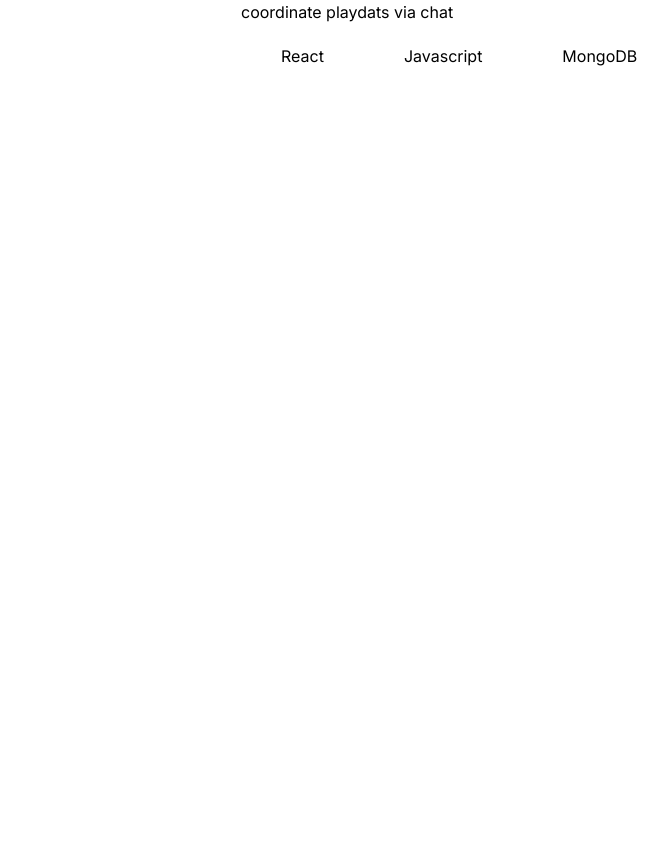
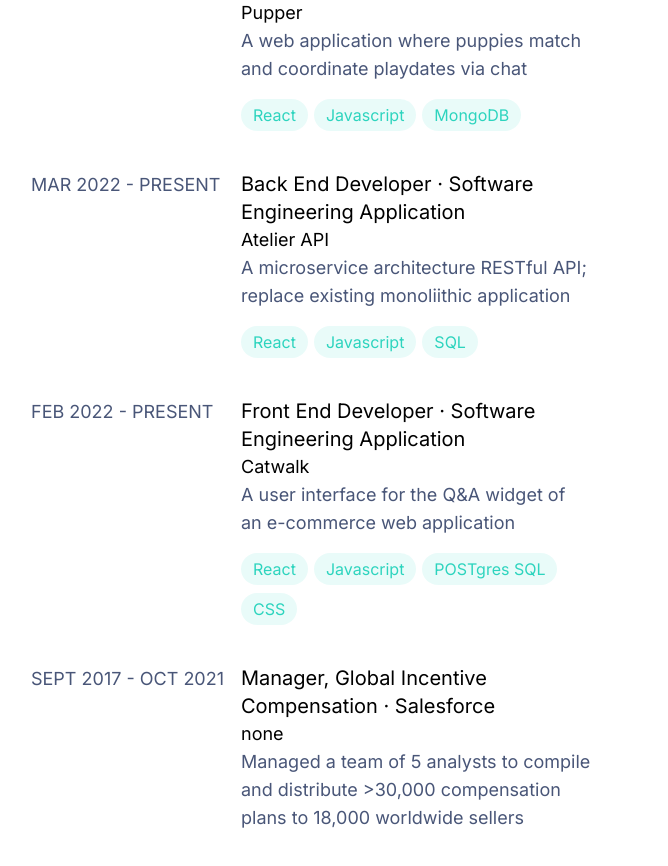
Before and after one commit to L-Chew/Personal-Portfolio, a React app: page / in a window 1280 px wide. Shown: the part 1572-2438 px from the top of the page, without its empty margins (609-1277 px from the left). Before the commit the page ends 1640 px from the top, so only its background shows below. Built offline with nearby package versions, Linux system fonts and the light colour scheme; the HTML template or start-up script is replaced by a standard one.

Commit message:
Experience: updated experience section using array.prototype.map method; updated filled in information; updated css

```diff
--- a/client/src/Components/Experience.jsx
+++ b/client/src/Components/Experience.jsx
@@ -1,30 +1,89 @@
 import React from 'react';
 
 const Experience = () => {
+  const experiences = [
+    {
+      'key': 1,
+      'year': 'APR 2022  -  PRESENT',
+      'company': 'Software Engineering Application',
+      'role': 'Full Stack Developer',
+      'application': 'Pupper',
+      'description': 'A web application where puppies match and coordinate playdates via chat',
+      'techStack': ['React', 'Javascript', 'MongoDB']
+    },
+    {
+      'key': 2,
+      'year': 'MAR 2022  -  PRESENT',
+      'company': 'Software Engineering Application',
+      'role': 'Back End Developer',
+      'application': 'Atelier API',
+      'description': 'A microservice architecture RESTful API; replace existing monoliithic application',
+      'techStack': ['React', 'Javascript', 'SQL']
+    },
+    {
+      'key': 3,
+      'year': 'FEB 2022  -  PRESENT',
+      'company': 'Software Engineering Application',
+      'role': 'Front End Developer',
+      'application': 'Catwalk',
+      'description': 'A user interface for the Q&A widget of an e-commerce web application',
+      'techStack': ['React', 'Javascript', 'POSTgres SQL', 'CSS']
+    },
+    {
+      'key': 4,
+      'year': 'SEPT 2017  -  OCT 2021',
+      'company': 'Salesforce',
+      'role': 'Manager, Global Incentive Compensation',
+      'application': null,
+      'description': 'Managed a team of 5 analysts to compile and distribute >30,000 compensation plans to 18,000 worldwide sellers',
+      'techStack': null
+    },
+  ]
+
   return (
     <div>
-      <div className='flex text-3xl my-10' align-left>Experience</div>
+      <div className='flex my-12 text-3xl text-[#2DD4BE]'>Experience</div>
       <div>
         <ol>
-          <li>
+          {experiences.map(experience => (
+            <li key={experience.key} className='mb-10'>
             <div className='grid grid-cols-8'>
-              <div className='col-start-1 col-span-3'>
-                2022 - Present
+              <div className='col-start-1 col-span-3 text-[#495678] text-lg'>
+                {experience.year}
               </div>
               <div className='col-start-4 col-span-9'>
-                Software Engineer, Full Stack - Software Engineering Applications
-                Pupper
-                A web application where puppies match and coordinate playdats via chat
+                <h3 className='leading-snug text-xl'>
+                  <div>
+                    <span>
+                    {experience.role} ·
+                    {' '}
+                      <span>
+                       {experience.company}
+                      </span>
+                    </span>
+                  </div>
+                </h3>
+                <span className='text-lg'>
+                  {experience.application === null ? 'none' : experience.application}
+                </span>
+                <p className='text-[#495678] text-lg'>
+                  {experience.description}
+                </p>
                 <div>
-                  <ul className='flex flex-row pt-5'>
-                    <li className='px-10'>React</li>
-                    <li className='px-10'>Javascript</li>
-                    <li className='px-10'>MongoDB</li>
+                  <ul className='flex mt-2 flex flex-wrap'>
+                    {experience.techStack ? (experience.techStack).map(techStack => (
+                      <li key={techStack} className='mr-1.5 mt-2'>
+                        <div className='flex items-center rounded-full bg-[#2DD4BE] bg-opacity-10 px-3 py-1 text-[#2DD4BE]'>
+                          {techStack}
+                        </div>
+                      </li>
+                    )) : ''}
                   </ul>
                 </div>
               </div>
             </div>
           </li>
+          ))}
         </ol>
       </div>
     </div>
```
